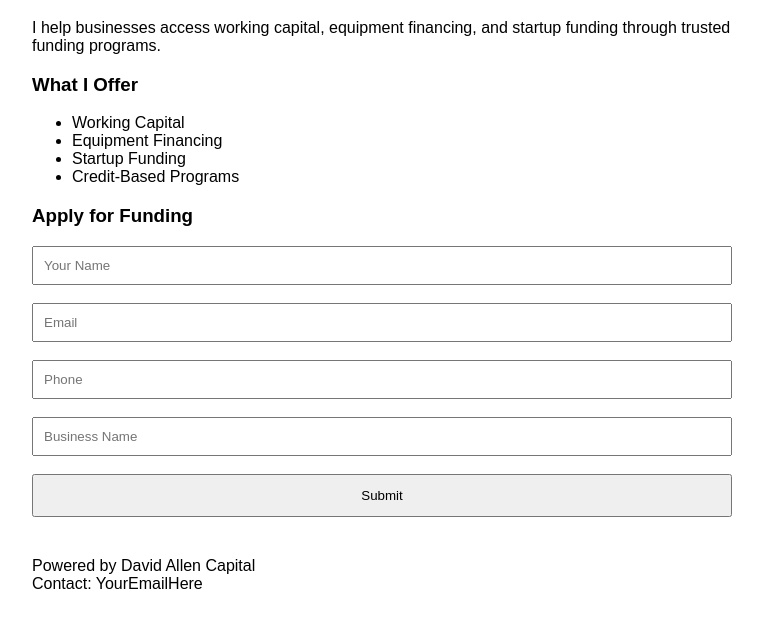
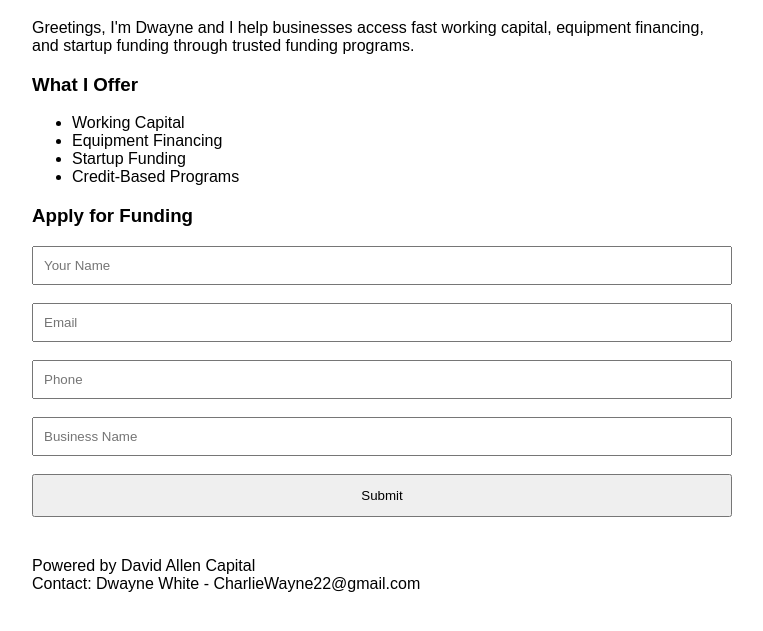
Before and after one commit to DwanYeezy/dac-website, a plain HTML site: page index.html in a window 1280 px wide. Shown: the part 99-730 px from the top of the page, without its empty margins (258-1021 px from the left). Drawn offline with Linux system fonts and the light colour scheme.

Commit message:
Update index.html

```diff
--- a/index.html
+++ b/index.html
@@ -10,7 +10,7 @@ index.html
 
 <h1>Fast Business Funding</h1>
 
-<p>I help businesses access working capital, equipment financing, and startup funding through trusted funding programs.</p>
+<p>Greetings, I'm Dwayne and I help businesses access fast working capital, equipment financing, and startup funding through trusted funding programs.</p>
 
 <h3>What I Offer</h3>
 <ul>
@@ -32,7 +32,7 @@ index.html
 
 <p style="margin-top:40px;">
 Powered by David Allen Capital<br>
-Contact: YourEmailHere
+Contact: Dwayne White - CharlieWayne22@gmail.com
 </p>
 
 </body>
```
